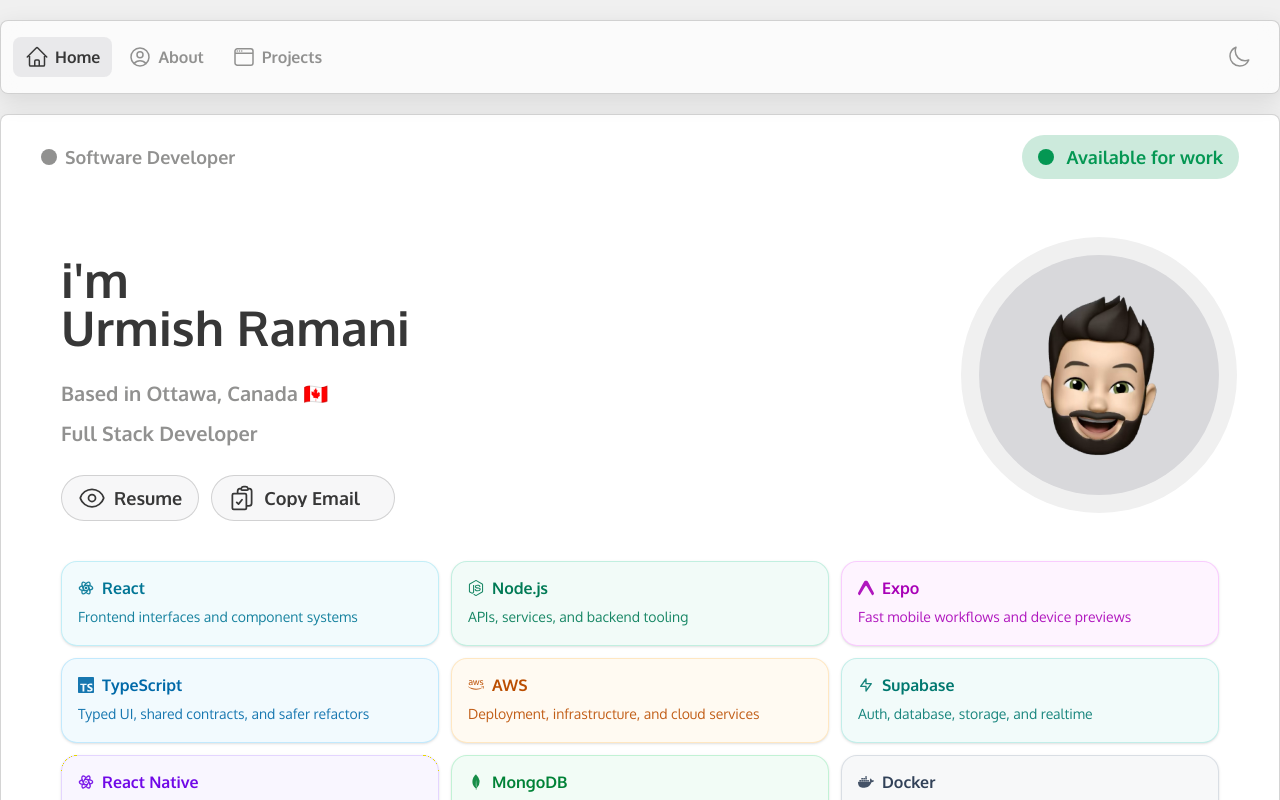
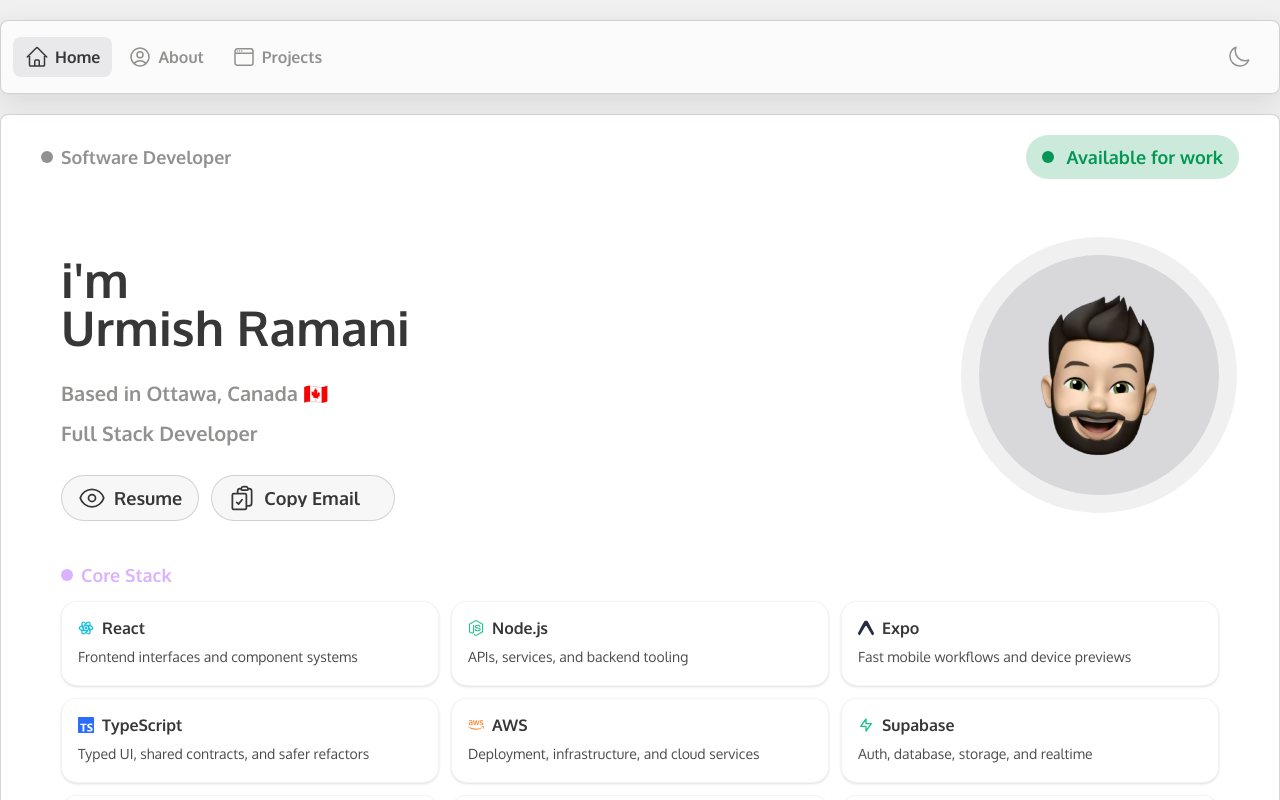
Before and after one commit to urmishr/portfolio, a React (Vite) app: page / in a window 1280 px wide. Shown: the top 800 px of the page. Built offline with nearby package versions, Linux system fonts and the light colour scheme.

Commit message:
ui update - core stack

```diff
--- a/src/components/InfoSection.jsx
+++ b/src/components/InfoSection.jsx
@@ -1,5 +1,5 @@
 import ButtonGroup from './ButtonGroup';
-import Icons from './Icons';
+import Tag from './ui/Tag';
 import TechStackMasonry from './ui/TechStackMasonry';
 
 export default function InfoSection() {
@@ -32,7 +32,8 @@
             />
           </div>
         </div>
-        <div className="col-span-2">
+        <div className="col-span-2 space-y-3">
+          <Tag text="Core Stack" dotColor="purple" textClassName="text-purple-300" />
           <TechStackMasonry />
         </div>
       </div>
--- a/src/components/ui/Dot.jsx
+++ b/src/components/ui/Dot.jsx
@@ -1,13 +1,20 @@
 export default function Dot({ color, size }) {
+  const colorClass =
+    color === 'green' ? 'bg-green' : color === 'purple' ? 'bg-purple-300' : 'bg-dark-200';
+
   return (
     <div
-      className={`${color === 'green' ? 'bg-green' : 'bg-dark-200'} ${!size && 'size-2 lg:size-4'} rounded-full `}
-      style={{
-        width: `${size}px`,
-        height: `${size}px`,
-        minWidth: `${size}px`,
-        minHeight: `${size}px`,
-      }}
-    ></div>
+      className={`${colorClass} rounded-full ${size ? '' : 'size-2 lg:size-3'}`}
+      style={
+        size
+          ? {
+              width: `${size}px`,
+              height: `${size}px`,
+              minWidth: `${size}px`,
+              minHeight: `${size}px`,
+            }
+          : undefined
+      }
+    />
   );
 }
--- a/src/components/ui/Tag.jsx
+++ b/src/components/ui/Tag.jsx
@@ -1,10 +1,10 @@
 import Dot from './Dot';
 
-export default function Tag({ text }) {
+export default function Tag({ text, className = '', textClassName = '', dotColor }) {
   return (
-    <div className="flex gap-2 items-center">
-      <Dot />
-      <p className="text-dark-200 font-semibold md:text-base lg:text-lg">
+    <div className={`flex items-center gap-2 ${className}`}>
+      <Dot color={dotColor} />
+      <p className={`font-semibold text-dark-200 text-sm md:text-base lg:text-lg ${textClassName}`}>
         {text}
       </p>
     </div>
--- a/src/components/ui/TechStackMasonry.jsx
+++ b/src/components/ui/TechStackMasonry.jsx
@@ -17,76 +17,68 @@
     name: 'React',
     icon: TbBrandReact,
     note: 'Frontend interfaces and component systems',
-    accent: 'border-cyan-500/20 bg-cyan-500/5 text-cyan-700 dark:text-cyan-200',
+    iconClass: 'text-cyan-500',
   },
   {
     name: 'TypeScript',
     icon: SiTypescript,
     note: 'Typed UI, shared contracts, and safer refactors',
-    accent:
-      'border-sky-500/20 bg-sky-500/5 text-sky-700 dark:text-sky-200',
+    iconClass: 'text-blue-600',
   },
   {
     name: 'React Native',
     icon: TbBrandReactNative,
     note: 'Cross-platform mobile apps',
-    accent:
-      'border-violet-500/20 bg-violet-500/5 text-violet-700 dark:text-violet-200',
+    iconClass: 'text-cyan-500',
   },
   {
     name: 'Node.js',
     icon: SiNodedotjs,
     note: 'APIs, services, and backend tooling',
-    accent:
-      'border-emerald-500/20 bg-emerald-500/5 text-emerald-700 dark:text-emerald-200',
+    iconClass: 'text-emerald-500',
   },
   {
     name: 'AWS',
     icon: SiAmazonwebservices,
     note: 'Deployment, infrastructure, and cloud services',
-    accent:
-      'border-amber-500/20 bg-amber-500/5 text-amber-700 dark:text-amber-200',
+    iconClass: 'text-orange-500',
   },
   {
     name: 'MongoDB',
     icon: SiMongodb,
     note: 'Document data and flexible schemas',
-    accent:
-      'border-green-500/20 bg-green-500/5 text-green-700 dark:text-green-200',
+    iconClass: 'text-green-600',
   },
   {
     name: 'Expo',
     icon: SiExpo,
     note: 'Fast mobile workflows and device previews',
-    accent:
-      'border-fuchsia-500/20 bg-fuchsia-500/5 text-fuchsia-700 dark:text-fuchsia-200',
+    iconClass: 'text-slate-900 dark:text-slate-100',
   },
   {
     name: 'Supabase',
     icon: TbBrandSupabase,
     note: 'Auth, database, storage, and realtime',
-    accent:
-      'border-teal-500/20 bg-teal-500/5 text-teal-700 dark:text-teal-200',
+    iconClass: 'text-emerald-500',
   },
   {
     name: 'Docker',
     icon: SiDocker,
     note: 'Portable local environments and consistent builds',
-    accent:
-      'border-slate-500/20 bg-slate-500/5 text-slate-700 dark:text-slate-200',
+    iconClass: 'text-sky-500',
   },
 ];
 
 export default function TechStackMasonry() {
   return (
-      <div className="w-full">
+    <div className="w-full">
       <div className="flex gap-3 overflow-x-auto pb-2 sm:hidden [-ms-overflow-style:none] [scrollbar-width:none] [&::-webkit-scrollbar]:hidden">
         {techStack.map((tech) => (
           <div
             key={tech.name}
-            className={`flex min-w-fit flex-none items-center gap-2 rounded-full border px-4 py-2 shadow-sm transition-transform duration-300 hover:-translate-y-0.5 ${tech.accent}`}
+            className="flex min-w-fit flex-none items-center gap-2 rounded-full border border-dark-200/10 bg-white px-4 py-2 shadow-sm transition-transform duration-300 hover:-translate-y-0.5 dark:border-light-400/10 dark:bg-dark-300"
           >
-            <tech.icon className="size-4 shrink-0 opacity-90" />
+            <tech.icon className={`size-4 shrink-0 opacity-90 ${tech.iconClass}`} />
             <span className="whitespace-nowrap text-sm font-bold leading-tight">
               {tech.name}
             </span>
@@ -97,10 +89,10 @@
         {techStack.map((tech) => (
           <div
             key={tech.name}
-            className={`mb-3 inline-block w-full break-inside-avoid rounded-2xl border p-4 shadow-sm transition-transform duration-300 hover:-translate-y-0.5 ${tech.accent}`}
+            className="mb-3 inline-block w-full break-inside-avoid rounded-2xl border border-dark-200/10 bg-white p-4 shadow-sm transition-transform duration-300 hover:-translate-y-0.5 dark:border-light-400/10 dark:bg-dark-300"
           >
             <p className="flex items-center gap-2 text-base font-bold leading-tight">
-              <tech.icon className="size-4 shrink-0 opacity-90" />
+              <tech.icon className={`size-4 shrink-0 opacity-90 ${tech.iconClass}`} />
               <span>{tech.name}</span>
             </p>
             <p className="mt-2 text-sm font-medium leading-relaxed opacity-90">
```
